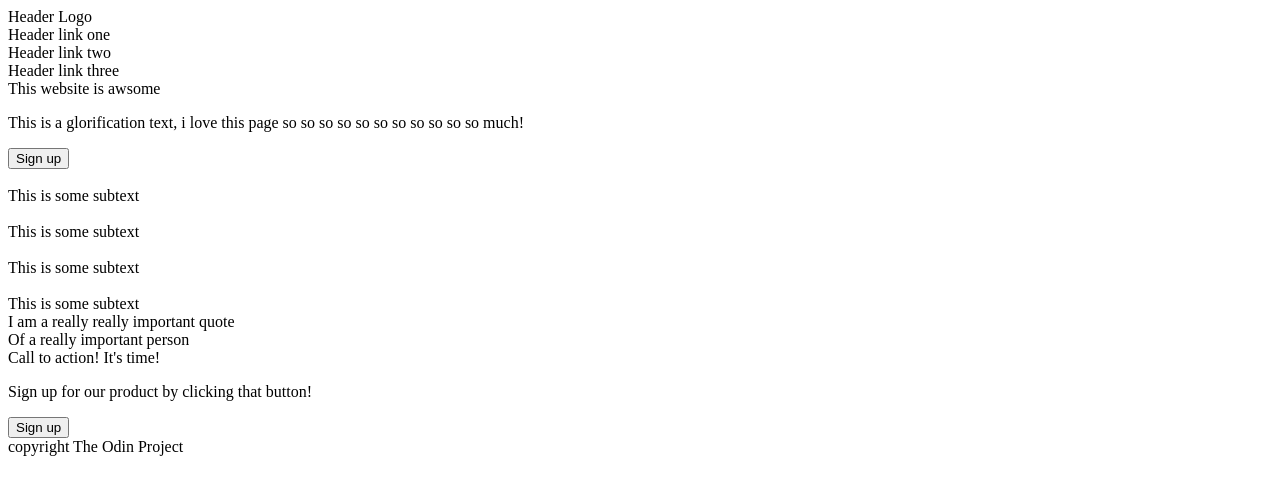
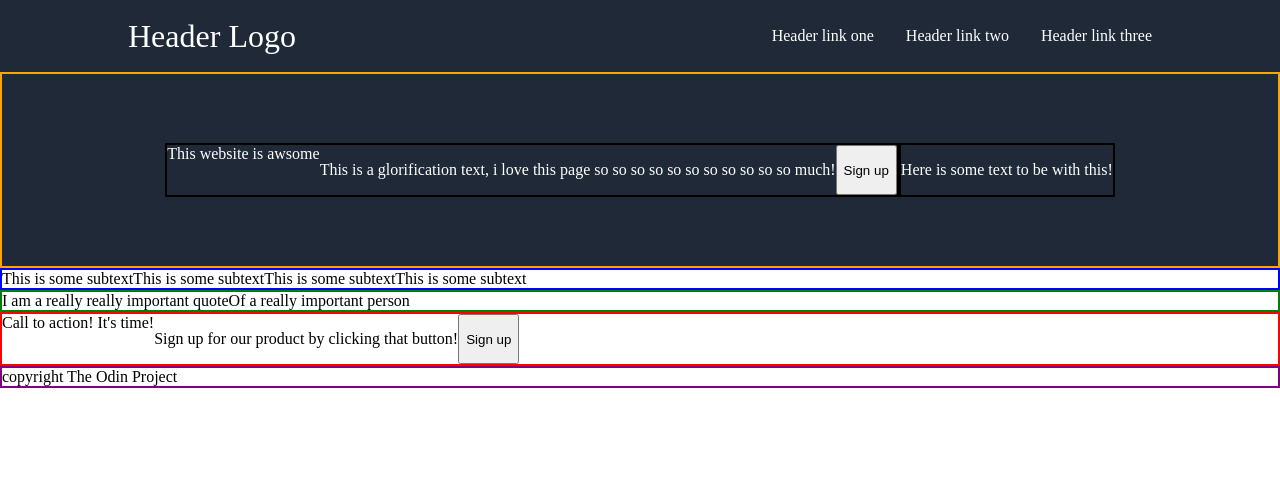
Before and after one commit to NaHrsco/landing_page, a plain HTML site: page index.html in a window 1280 px wide. Shown: the top 494 px of the page. Drawn offline with Linux system fonts and the light colour scheme.

Commit message:
Finish header + start intro
Finish coloring and position of the Header + started positionning of flexboxes in introduction portion

```diff
--- a/index.html
+++ b/index.html
@@ -8,16 +8,25 @@
 
 	<body>
         <div class="header">
-            <div>Header Logo</div>
-            <div>Header link one</div>
-            <div>Header link two</div>
-            <div>Header link three</div>
+            <div class="right logo">
+                <div>Header Logo</div>
+            </div>
+            <div class="left">
+                <a>Header link one</a>
+                <a>Header link two</a>
+                <a>Header link three</a>
+            </div>
         </div>
         <div class="introduction">
-            <div>This website is awsome</div>
-            <p>This is a glorification text, i love this page so so so so so so so so so so so much!</p>
-            <button>Sign up</button>
-            <img>
+            <div class="content">
+                <div>This website is awsome</div>
+                <p>This is a glorification text, i love this page so so so so so so so so so so so much!</p>
+                <button>Sign up</button>
+            </div>
+            <div class="image">
+                <img>
+                <p>Here is some text to be with this!</p>
+            </div>
         </div>
         <div class="information">
             <img>
@@ -42,20 +51,5 @@
             copyright The Odin Project
         </div>
 
-
-
-
-
-
-
-
-
-
-
-
-
-
-
 	</body>
-
 </html>
--- a/styles.css
+++ b/styles.css
@@ -0,0 +1,85 @@
+/* General */
+body{
+    border: 2px solid yellowgreen;
+    display: flex;
+    flex-direction: column;
+    flex: 1 1 auto;
+    /* 100vh is one 'scroll' */
+    min-height: 200vh;
+    margin: 0;
+    border: 0;
+}
+
+/* Header elements */
+.header{
+    display: flex;
+    height: 72px;
+    padding: 0 8em;
+    align-items: center;
+    justify-content: space-between;
+    background-color: #1F2937;
+    color: white;
+}
+
+.right,
+.left{
+    display: flex;
+}
+
+.left{
+    gap: 2em;
+}
+
+.logo{
+    font-size: 32px;
+}
+
+a{
+    gap: 16px;
+}
+
+/* Introduction elements */
+.introduction{
+    border: 2px solid orange;
+    display: flex;
+    background-color: #1F2937;
+    color: white;
+    height: 24vh;
+    justify-content: center;
+    align-items: center;
+}
+
+.content{
+    border: 2px solid black;
+    display: flex;
+}
+
+.image{
+    display: flex;
+    border: 2px solid black;
+}
+
+
+/* Information elements */
+.information{
+    border: 2px solid blue;
+    display: flex;
+}
+
+/* Quotes elements */
+.quote{
+    border: 2px solid green;
+    display: flex;
+}
+
+/* Action message elements */
+.action{
+    border: 2px solid red;
+    display: flex;
+}
+
+/* Footer elements */
+.footer{
+    border: 2px solid purple;
+    display: flex;
+}
```
